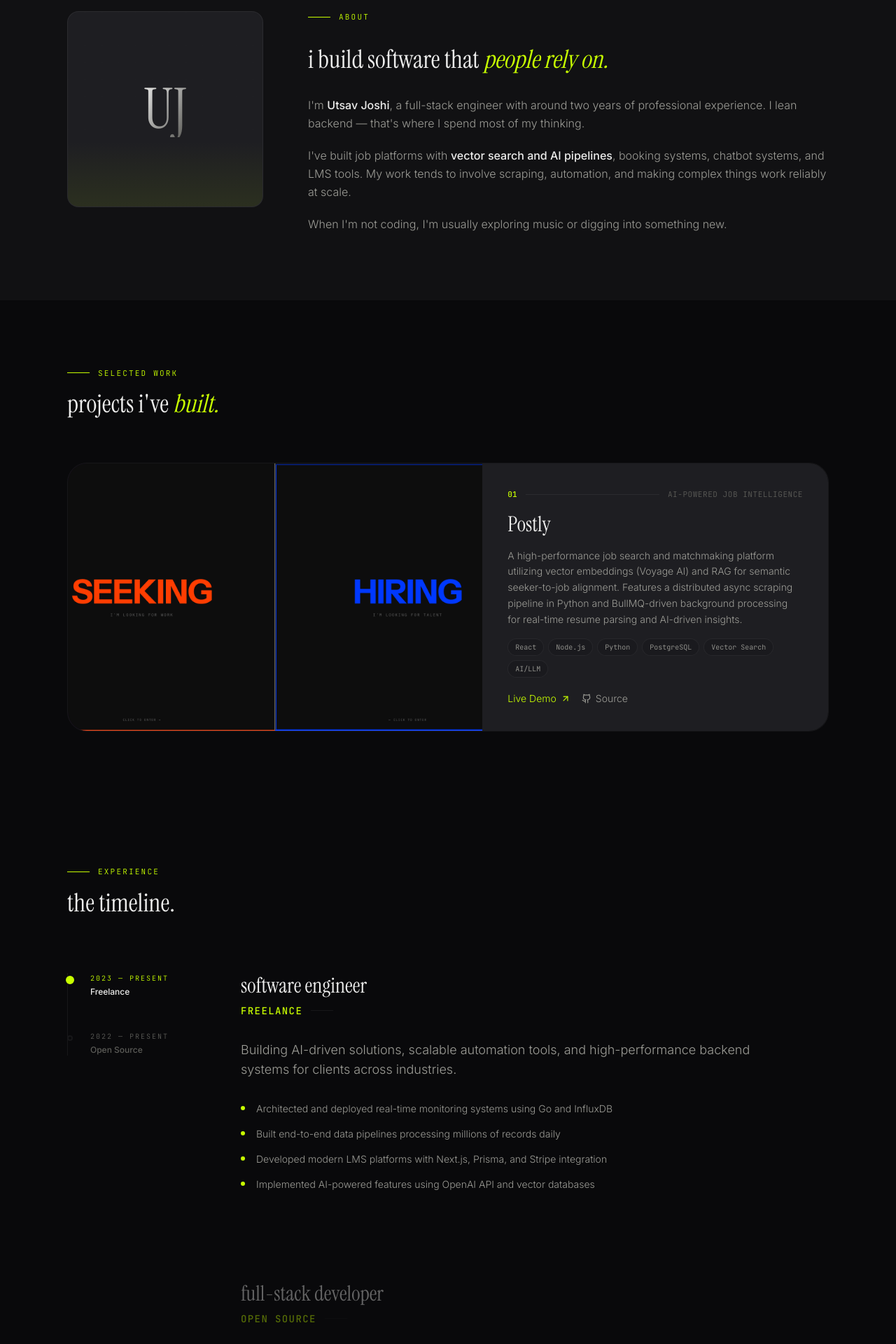
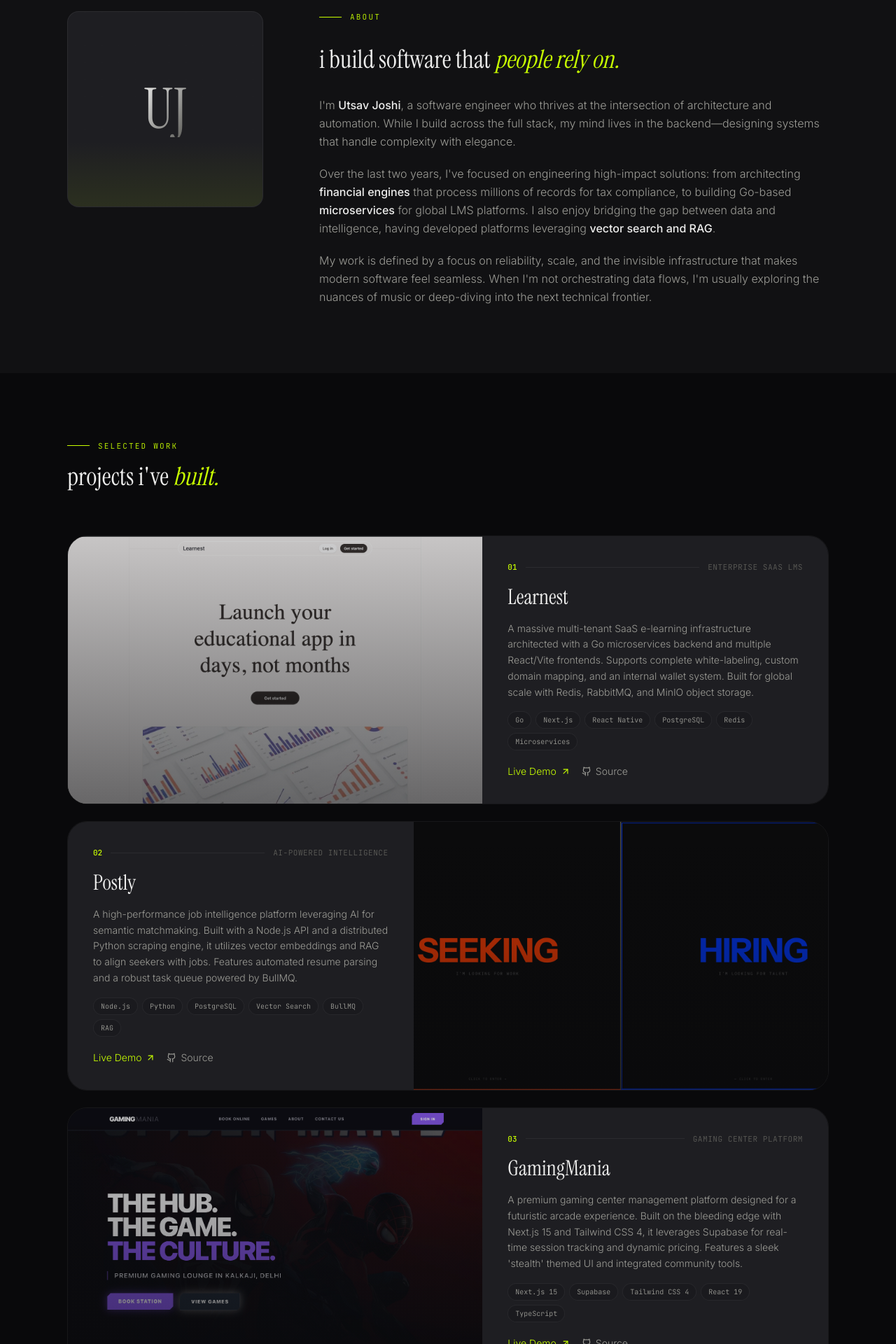
Before and after one commit to utsavjosh1/Portfolio, a Next.js app: page / in a window 1280 px wide. Shown: the part 880-2800 px from the top of the page at 70% size. Built offline with nearby package versions, Linux system fonts and the light colour scheme; no server answers; the database is empty.

Commit message:
chore: update skills, project visuals, and professional experience details

```diff
--- a/components/sections/About.tsx
+++ b/components/sections/About.tsx
@@ -6,10 +6,11 @@ export default function About() {
   return (
     <section id="about" className="py-24 bg-[var(--bg-2)]">
       <div className="page-container">
-        <div className="grid grid-cols-1 lg:grid-cols-[280px_1fr] gap-10 lg:gap-16 items-start">
+        <div className="flex flex-col lg:flex-row gap-12 lg:gap-20 items-start">
           {/* Visual Column — Compact initials element */}
+          <div className="w-full lg:w-[280px] flex-shrink-0">
             <RevealWrapper>
-            <div className="relative aspect-square max-w-[280px] rounded-2xl bg-surface overflow-hidden border border-[var(--border)]">
+              <div className="relative aspect-square rounded-2xl bg-surface overflow-hidden border border-[var(--border)]">
                 <div className="absolute inset-0 flex items-center justify-center">
                   <span className="text-[80px] font-display font-normal leading-none bg-gradient-to-br from-[var(--text)] to-[var(--text-3)] bg-clip-text text-transparent select-none">
                     UJ
@@ -28,9 +29,10 @@ export default function About() {
                 />
               </div>
             </RevealWrapper>
+          </div>
 
-          {/* Content Column */}
-          <div className="space-y-8">
+          {/* Content Column — min-w-0 prevents content-driven overflow */}
+          <div className="flex-1 min-w-0 space-y-8">
             <RevealWrapper>
               <SectionLabel label="About" />
             </RevealWrapper>
@@ -38,9 +40,7 @@ export default function About() {
             <RevealWrapper delay={100}>
               <h2 className="text-3xl md:text-4xl font-display leading-tight text-[var(--text)] lowercase">
                 i build software that{" "}
-                <span className="italic text-accent">
-                  people rely on.
-                </span>
+                <span className="italic text-accent">people rely on.</span>
               </h2>
             </RevealWrapper>
 
@@ -51,24 +51,38 @@ export default function About() {
                   <strong className="text-[var(--text)] font-medium">
                     {siteConfig.name}
                   </strong>
-                  , a full-stack engineer with around two years of professional
-                  experience. I lean backend — that&apos;s where I spend most of
-                  my thinking.
+                  , a software engineer who thrives at the intersection of
+                  architecture and automation. While I build across the full
+                  stack, my mind lives in the backend—designing systems that
+                  handle complexity with elegance.
                 </p>
 
                 <p>
-                  I&apos;ve built job platforms with{" "}
+                  Over the last two years, I&apos;ve focused on engineering
+                  high-impact solutions: from architecting{" "}
                   <strong className="text-[var(--text)] font-medium">
-                    vector search and AI pipelines
+                    financial engines
+                  </strong>{" "}
+                  that process millions of records for tax compliance, to
+                  building Go-based{" "}
+                  <strong className="text-[var(--text)] font-medium">
+                    microservices
+                  </strong>{" "}
+                  for global LMS platforms. I also enjoy bridging the gap
+                  between data and intelligence, having developed platforms
+                  leveraging{" "}
+                  <strong className="text-[var(--text)] font-medium">
+                    vector search and RAG
                   </strong>
-                  , booking systems, chatbot systems, and LMS tools. My work
-                  tends to involve scraping, automation, and making complex
-                  things work reliably at scale.
+                  .
                 </p>
 
                 <p>
-                  When I&apos;m not coding, I&apos;m usually exploring music or
-                  digging into something new.
+                  My work is defined by a focus on reliability, scale, and the
+                  invisible infrastructure that makes modern software feel
+                  seamless. When I&apos;m not orchestrating data flows, I&apos;m
+                  usually exploring the nuances of music or deep-diving into the
+                  next technical frontier.
                 </p>
               </div>
             </RevealWrapper>
--- a/components/sections/Projects.tsx
+++ b/components/sections/Projects.tsx
@@ -29,18 +29,23 @@ export default function Projects() {
               >
                 {/* Visual Panel */}
                 <div
-                  className={`relative flex items-center justify-center min-h-[220px] md:min-h-[300px] bg-gradient-to-br ${project.gradient} transition-transform duration-500 ${
+                  className={`relative flex items-center justify-center min-h-[220px] md:min-h-[300px] bg-[var(--bg-2)] overflow-hidden ${
                     index % 2 !== 0 ? "md:[direction:ltr]" : ""
                   }`}
                 >
-                  <div className="absolute inset-0 bg-gradient-to-t from-[var(--bg)] to-transparent opacity-20" />
                   <Image
                     src={project.image}
                     alt={project.title}
                     fill
                     sizes="(max-width: 768px) 100vw, 55vw"
-                    className="object-cover transition-transform duration-500 group-hover:scale-[1.02]"
+                    className="object-cover transition-transform duration-700 group-hover:scale-[1.05]"
                   />
+                  {/* Subtle Dark Shade Overlay */}
+                  <div
+                    className="absolute inset-0 bg-[var(--bg)] opacity-20 transition-opacity duration-700 group-hover:opacity-0"
+                  />
+                  {/* Bottom Shadow for Depth */}
+                  <div className="absolute inset-0 bg-gradient-to-t from-[var(--bg)] to-transparent opacity-50 pointer-events-none" />
                 </div>
 
                 {/* Info Panel */}
--- a/data/experience.ts
+++ b/data/experience.ts
@@ -9,27 +9,30 @@ export interface Experience {
 export const experiences: Experience[] = [
   {
     role: "Software Engineer",
-    company: "Freelance",
+    company: "Nextbill",
     period: "2023 — Present",
     description:
-      "Building AI-driven solutions, scalable automation tools, and high-performance backend systems for clients across industries.",
+      "Spearheading the full-stack development and architectural evolution of a fintech SaaS platform, leading major technical initiatives from legacy migrations to high-performance financial engine development.",
     achievements: [
-      "Architected and deployed real-time monitoring systems using Go and InfluxDB",
-      "Built end-to-end data pipelines processing millions of records daily",
-      "Developed modern LMS platforms with Next.js, Prisma, and Stripe integration",
-      "Implemented AI-powered features using OpenAI API and vector databases",
+      "Architected a robust GSTR reporting engine, automating complex tax compliance workflows (GSTR-1, 2A/B, 3B) and financial reconciliation for multi-million record datasets.",
+      "Led a large-scale TypeScript migration of the frontend codebase, refactoring hundreds of legacy components to improve type safety and reduce runtime errors by 60%.",
+      "Engineered a unified data normalization and validation layer, standardizing field schemas across 30+ modules and ensuring high-integrity data flow.",
+      "Pioneered the transition to AWS Lambda-based serverless architecture, optimizing deployment pipelines and infrastructure scalability for high-concurrency environments.",
+      "Designed and implemented a scalable subscription management system, supporting dynamic feature toggling and usage-based billing monitoring.",
+      "Developed advanced financial features including automated payment processing, real-time ledger management, and integrated E-Invoicing services.",
     ],
   },
   {
-    role: "Full-Stack Developer",
-    company: "Open Source",
-    period: "2022 — Present",
+    role: "Backend Developer Intern",
+    company: "IIT Madras",
+    period: "2022 — 2023",
     description:
-      "Contributing to open-source projects and building developer tools focused on performance and developer experience.",
+      "Developed the backend for a green-tech crowdfunding platform aimed at reducing carbon emissions, utilizing Supabase and PostgreSQL.",
     achievements: [
-      "Maintained multiple open-source repositories with active community engagement",
-      "Built CLI tools and automation scripts in Go and Python",
-      "Contributed to React and Next.js ecosystem libraries",
+      "Integrated Supabase for real-time backend services, managing project funding cycles and secure user authentication for a global contributor base.",
+      "Built real-time synchronization for platform-wide metrics, ensuring live updates for crowdfunding contributions and carbon impact tracking.",
+      "Optimized database schemas for high-concurrency funding events, ensuring platform stability during peak transaction periods.",
+      "Implemented secure API layers for financial tracking and project management, adhering to strict data privacy and security standards.",
     ],
   },
 ];
--- a/data/projects.ts
+++ b/data/projects.ts
@@ -14,33 +14,62 @@ export interface Project {
 export const projects: Project[] = [
   {
     id: "01",
-    type: "AI-Powered Job Intelligence",
+    type: "Enterprise SaaS LMS",
+    title: "Learnest",
+    image: "/learnest.png",
+    description:
+      "A massive multi-tenant SaaS e-learning infrastructure architected with a Go microservices backend and multiple React/Vite frontends. Supports complete white-labeling, custom domain mapping, and an internal wallet system. Built for global scale with Redis, RabbitMQ, and MinIO object storage.",
+    tags: [
+      "Go",
+      "Next.js",
+      "React Native",
+      "PostgreSQL",
+      "Redis",
+      "Microservices",
+    ],
+    gradient: "from-[#0a2818] to-[#0d4528]",
+    githubUrl: "https://github.com/utsavjosh1/learnest",
+    liveUrl: "https://learnest.asia/",
+  },
+  {
+    id: "02",
+    type: "AI-Powered Intelligence",
     title: "Postly",
     image: "/postly.png",
     description:
-      "A high-performance job search and matchmaking platform utilizing vector embeddings (Voyage AI) and RAG for semantic seeker-to-job alignment. Features a distributed async scraping pipeline in Python and BullMQ-driven background processing for real-time resume parsing and AI-driven insights.",
-    tags: [
-      "React",
-      "Node.js",
-      "Python",
-      "PostgreSQL",
-      "Vector Search",
-      "AI/LLM",
-    ],
+      "A high-performance job intelligence platform leveraging AI for semantic matchmaking. Built with a Node.js API and a distributed Python scraping engine, it utilizes vector embeddings and RAG to align seekers with jobs. Features automated resume parsing and a robust task queue powered by BullMQ.",
+    tags: ["Node.js", "Python", "PostgreSQL", "Vector Search", "BullMQ", "RAG"],
     gradient: "from-[#1a0a28] to-[#2d0d45]",
     githubUrl: "https://github.com/utsavjosh1/postly",
     liveUrl: "https://postly.learnest.asia/",
   },
+  {
+    id: "03",
+    type: "Gaming Center Platform",
+    title: "GamingMania",
+    image: "/gamingmania.png",
+    description:
+      "A premium gaming center management platform designed for a futuristic arcade experience. Built on the bleeding edge with Next.js 15 and Tailwind CSS 4, it leverages Supabase for real-time session tracking and dynamic pricing. Features a sleek 'stealth' themed UI and integrated community tools.",
+    tags: [
+      "Next.js 15",
+      "Supabase",
+      "Tailwind CSS 4",
+      "React 19",
+      "TypeScript",
+    ],
+    gradient: "from-[#280a0a] to-[#450d0d]",
+    githubUrl: "https://github.com/utsavjoshiNB/GamingMania",
+    liveUrl: "https://gamingmania.vercel.app/",
+  },
   // {
-  //   id: "02",
-  //   type: "EdTech Platform",
-  //   title: "Learnest",
-  //   image: "/postly.png",
+  //   id: "04",
+  //   type: "Infrastructure Monitoring",
+  //   title: "Sentinel Monitor",
+  //   image: "/monitoring.png",
   //   description:
-  //     "A modern Learning Management System focused on intuitive UX and seamless content delivery. Features real-time progress tracking, Stripe-powered payments, and a fully responsive design.",
-  //   tags: ["Next.js", "TypeScript", "Prisma", "Stripe"],
-  //   gradient: "from-[#0a2818] to-[#0d4528]",
-  //   githubUrl: "https://github.com/utsavjosh1/learnest",
-  //   liveUrl: "https://learnest.asia/",
+  //     "A centralized monitoring infrastructure using Prometheus, Loki, and Grafana (LGTM stack). Provides real-time metrics collection and log aggregation across multiple VPS instances, with automated alerting and production-ready security configurations.",
+  //   tags: ["Prometheus", "Grafana", "Loki", "Docker", "DevOps", "Promtail"],
+  //   gradient: "from-[#1a1a1a] to-[#2d2d2d]",
+  //   githubUrl: "https://github.com/utsavjosh1/monitoring",
   // },
 ];
--- a/data/skills.ts
+++ b/data/skills.ts
@@ -8,31 +8,31 @@ export const skillCategories: SkillCategory[] = [
   {
     title: "Languages",
     icon: "Code",
-    skills: ["JavaScript", "TypeScript", "SQL", "Python", "Go"],
+    skills: ["TypeScript", "Go", "Python", "SQL", "JavaScript"],
   },
   {
-    title: "Frontend",
+    title: "Frontend & Design",
     icon: "Layout",
-    skills: ["React", "Next.js", "Tailwind CSS", "HTML/CSS"],
+    skills: ["React 19", "Next.js 16", "Tailwind CSS v4", "MUI", "Radix UI"],
   },
   {
-    title: "Backend",
+    title: "Backend & Runtime",
     icon: "Server",
-    skills: ["Express", "Node.js", "REST", "Gin", "gRPC"],
+    skills: ["Go (Gin)", "Hono", "Node.js", "Bun", "Prisma", "Supabase"],
   },
   {
-    title: "Databases",
-    icon: "Database",
-    skills: ["PostgreSQL", "Redis", "MongoDB", "Prisma"],
+    title: "AI & Real-time",
+    icon: "BrainCircuit",
+    skills: ["RAG", "pgvector", "OpenAI API", "LiveKit", "BullMQ", "RabbitMQ"],
   },
   {
-    title: "Cloud & DevOps",
+    title: "Cloud & Infrastructure",
     icon: "Cloud",
-    skills: ["AWS", "Docker", "Kubernetes", "GitHub Actions", "Vercel"],
+    skills: ["AWS Lambda", "Docker", "Prometheus", "Grafana", "Vercel"],
   },
   {
-    title: "AI & Tools",
-    icon: "BrainCircuit",
-    skills: ["OpenAI API", "ChromaDB", "LangChain", "Git", "Linux"],
+    title: "FinTech & Payments",
+    icon: "CreditCard",
+    skills: ["Stripe", "Cashfree", "Razorpay", "GSTR Engines", "E-Invoicing"],
   },
 ];
```
Also changed, not shown: public/gamingmania.png (added), public/learnest.png (added). Lines whose indentation alone changed are shown as unchanged.
